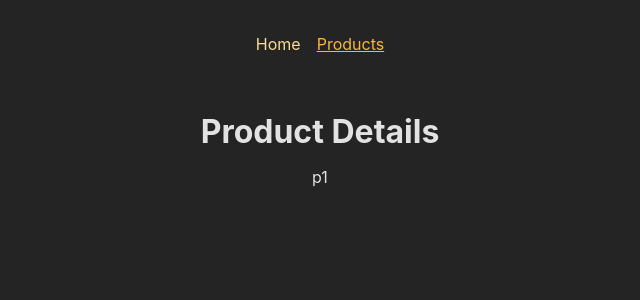
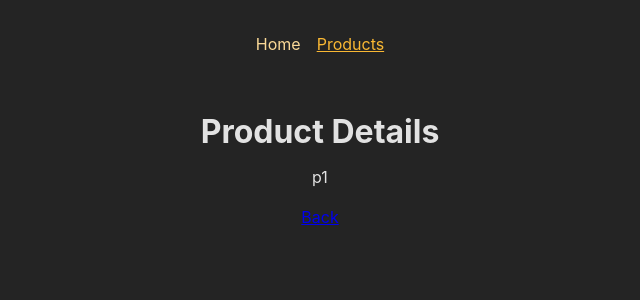
Before and after one commit to Shamoleambo/react-router, a React (Create React App) app: page /products/p1 in a window 1280 px wide. Shown: the top 300 px of the page, without its empty margins (320-960 px from the left). Built offline with nearby package versions, Linux system fonts and the light colour scheme.

Commit message:
work with relative paths instead of absolute paths

```diff
--- a/src/App.js
+++ b/src/App.js
@@ -11,9 +11,9 @@ const router = createBrowserRouter([
     errorElement: <ErrorPage />,
     element: <RootLayout />,
     children: [
-      { path: '/', element: <HomePage /> },
-      { path: '/products', element: <ProductsPage /> },
-      { path: '/products/:productId', element: <ProductDetails /> }
+      { path: '', element: <HomePage /> },
+      { path: 'products', element: <ProductsPage /> },
+      { path: 'products/:productId', element: <ProductDetails /> }
     ]
   }
 ])
--- a/src/components/MainNavigation.js
+++ b/src/components/MainNavigation.js
@@ -8,7 +8,7 @@ const MainNavigation = () => {
         <ul className={classes.list}>
           <li>
             <NavLink
-              to='/'
+              to=''
               className={({ isActive }) =>
                 isActive ? classes.active : undefined
               }
@@ -19,7 +19,7 @@ const MainNavigation = () => {
           </li>
           <li>
             <NavLink
-              to='/products'
+              to='products'
               className={({ isActive }) =>
                 isActive ? classes.active : undefined
               }
--- a/src/pages/Home.js
+++ b/src/pages/Home.js
@@ -10,7 +10,7 @@ const HomePage = () => {
     <>
       <h1>Home Page</h1>
       <p>
-        Got to <Link to='/products'>the list of products</Link>
+        Got to <Link to='products'>the list of products</Link>
       </p>
       <p>
         <button onClick={navigateHandler}>Navigate</button>
--- a/src/pages/ProductDetaisPage.js
+++ b/src/pages/ProductDetaisPage.js
@@ -1,4 +1,4 @@
-import { useParams } from 'react-router-dom'
+import { useParams, Link } from 'react-router-dom'
 
 const ProductDetails = () => {
   const params = useParams()
@@ -7,6 +7,11 @@ const ProductDetails = () => {
     <>
       <h1>Product Details</h1>
       <p>{params.productId}</p>
+      <p>
+        <Link to='..' relative='path'>
+          Back
+        </Link>
+      </p>
     </>
   )
 }
--- a/src/pages/Products.js
+++ b/src/pages/Products.js
@@ -13,7 +13,9 @@ const ProductsPage = () => {
       <ul>
         {PRODUCTS.map(product => (
           <li key={product.id}>
-            <Link to={`/products/${product.id}`}>{product.title}</Link>
+            <Link to={product.id} relative=''>
+              {product.title}
+            </Link>
           </li>
         ))}
       </ul>
```
